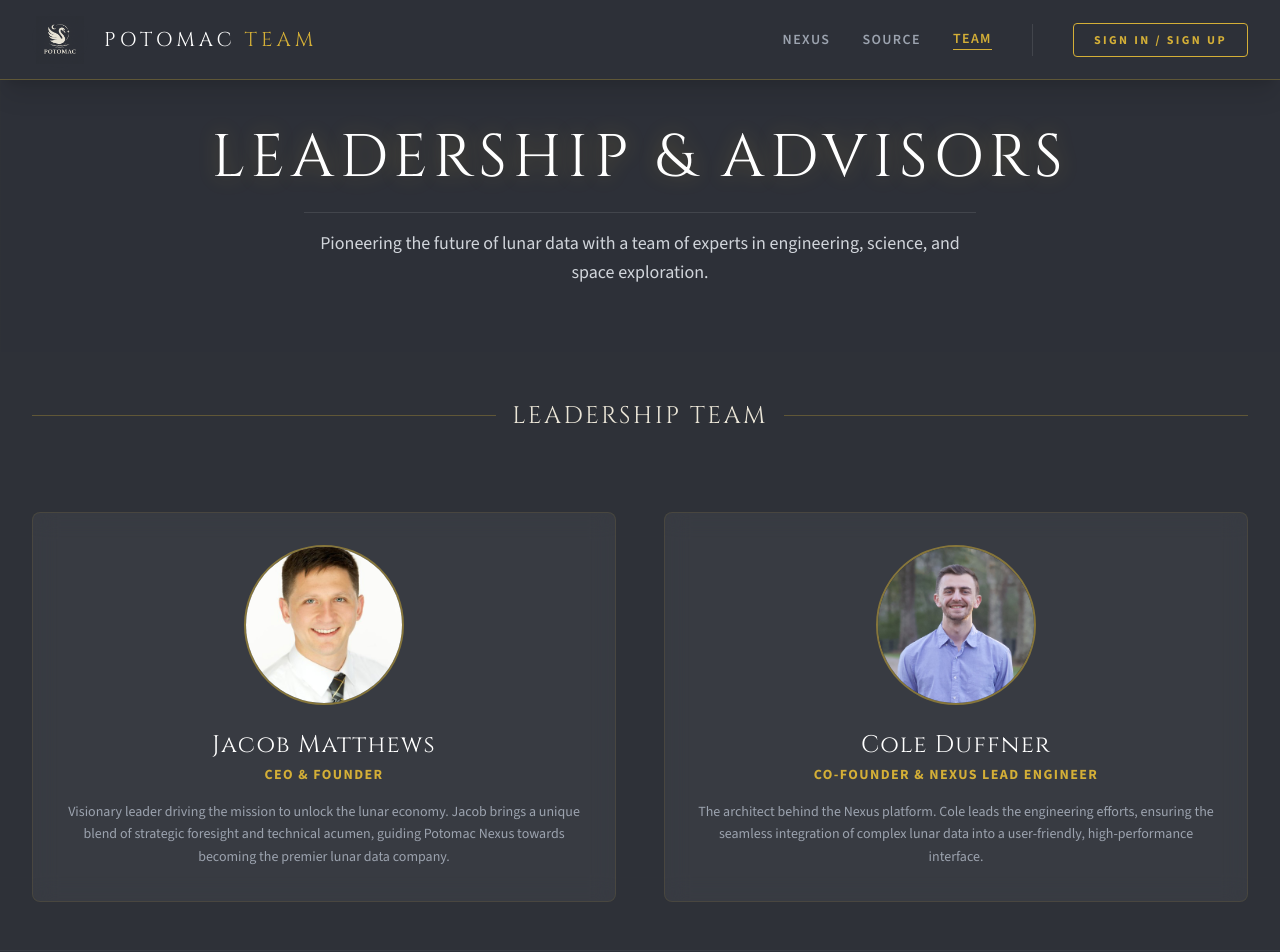
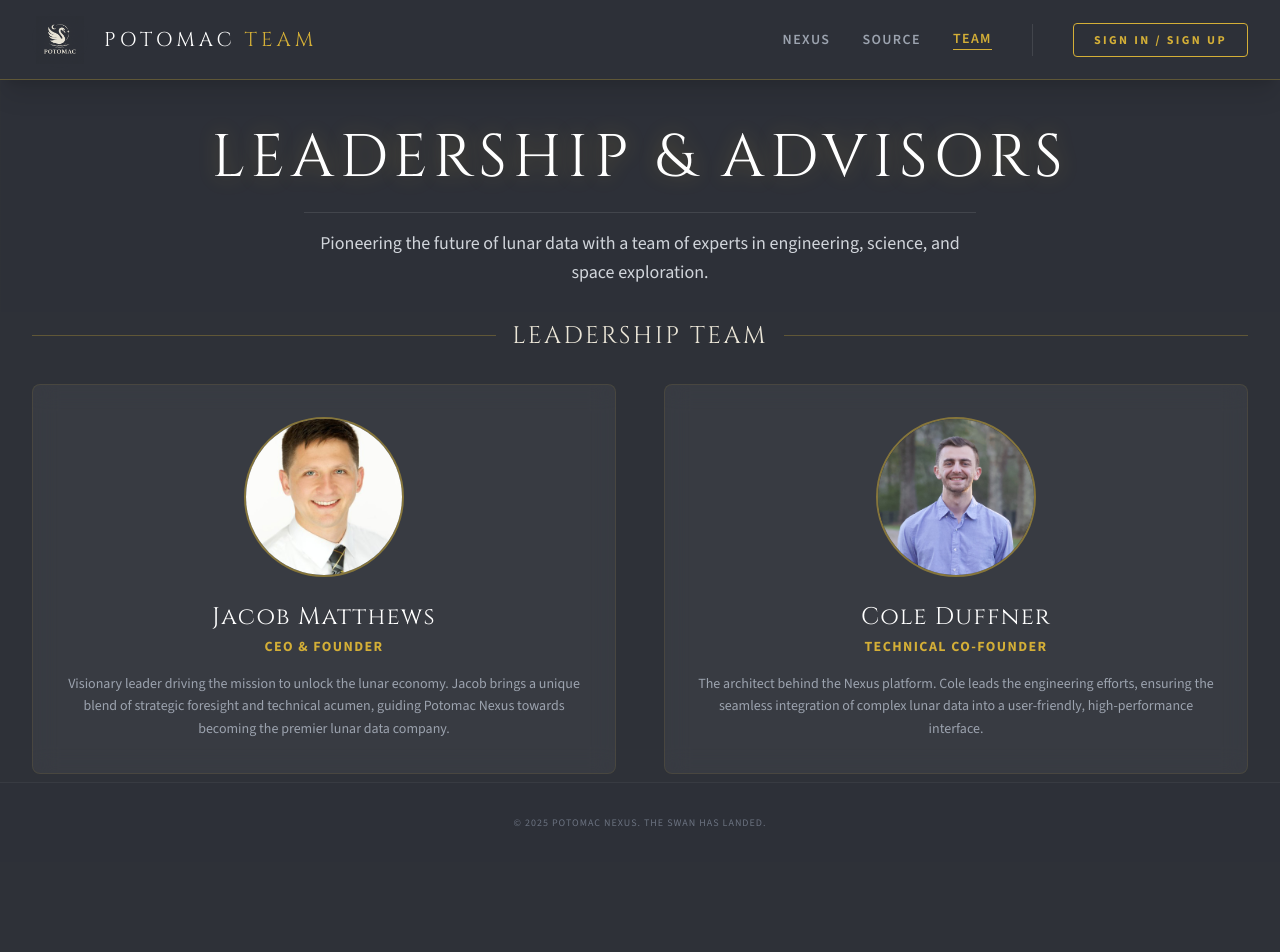
Before and after one commit to Potomac-Tech/landing-page, a React (Vite) app: page /team in a window 1280 px wide. Shown: the top 952 px of the page. After the commit the page ends 862 px from the top, so only its background shows below. Built offline with nearby package versions, Linux system fonts and the light colour scheme.

Commit message:
fix: minor appearance changes for new landing page

```diff
--- a/index.html
+++ b/index.html
@@ -3,7 +3,8 @@
   <head>
     <meta charset="UTF-8" />
     <meta name="viewport" content="width=device-width, initial-scale=1.0" />
-    <title>Potomac | Portal</title>
+    <link rel="icon" type="image/svg+xml" href="/favicon.ico" />
+    <title>Potomac Database Systems</title>
     </head>
   <body>
     <div id="root"></div>
--- a/src/components/Footer.tsx
+++ b/src/components/Footer.tsx
@@ -4,7 +4,7 @@
     return (
         <footer className="w-full py-8 text-center border-t border-white/5 bg-potomac-primary mt-auto">
             <p className="text-[10px] text-gray-500 uppercase tracking-widest">
-                © 2025 Potomac Nexus. All Systems Nominal.
+                © 2025 Potomac Nexus. The Swan has Landed.
             </p>
         </footer>
     );
--- a/src/components/Navbar.tsx
+++ b/src/components/Navbar.tsx
@@ -35,7 +35,7 @@
                                 ? "NEXUS"
                                 : location.pathname === "/team"
                                 ? "TEAM"
-                                : "COMMAND"}
+                                : ""}
                         </span>
                     </h1>
                 </div>
--- a/src/pages/Home.tsx
+++ b/src/pages/Home.tsx
@@ -7,7 +7,7 @@
     return (
         <>
             {/* HERO SECTION */}
-            <div className="pt-32 pb-20 px-8 relative">
+            <div className="pt-32 pb-6 px-8 relative">
                 <div className="absolute inset-0 bg-grid-pattern opacity-20 pointer-events-none"></div>
                 <div className="max-w-6xl mx-auto text-center space-y-6">
                     <h2 className="text-5xl md:text-6xl font-serif text-white tracking-widest text-glow leading-tight">
@@ -17,7 +17,7 @@
                         </span>
                     </h2>
                     <p className="text-xl text-gray-300 font-light max-w-3xl mx-auto uppercase tracking-widest border-t border-b border-white/10 py-2 inline-block">
-                        The Lunar Data Company.
+                        The Lunar Data Company
                     </p>
                 </div>
             </div>
@@ -63,7 +63,7 @@
                                 resource utilization and persistent human
                                 habitation, but no one is focused on making the
                                 data affordable. Until now - Potomac is a
-                                dedicated Lunar Data company.
+                                dedicated <strong>lunar data company</strong>.
                             </p>
                         </div>
                     </div>
--- a/src/pages/Nexus.tsx
+++ b/src/pages/Nexus.tsx
@@ -6,7 +6,7 @@
 
     return (
         <>
-            <div className="pt-32 pb-10 px-8 relative bg-potomac-primary">
+            <div className="pt-32 pb-6 px-8 relative bg-potomac-primary">
                 <div className="absolute inset-0 bg-grid-pattern opacity-20 pointer-events-none"></div>
                 <div className="relative z-10 text-center space-y-6 max-w-5xl mx-auto">
                     <h2 className="text-6xl md:text-8xl font-serif text-white tracking-widest text-glow leading-tight">
@@ -23,8 +23,8 @@
                 </div>
             </div>
 
-            <main className="flex-1 px-8 py-12 relative z-10 bg-potomac-secondary">
-                <div className="max-w-7xl mx-auto space-y-20">
+            <main className="flex-1 px-8 py-2 relative z-10 bg-potomac-secondary">
+                <div className="max-w-7xl mx-auto space-y-2">
                     <div className="flex items-center gap-4 mb-8">
                         <div className="h-px bg-potomac-gold/30 flex-1"></div>
                         <h3 className="text-2xl font-serif text-potomac-cream tracking-widest">
--- a/src/pages/Source.tsx
+++ b/src/pages/Source.tsx
@@ -7,7 +7,7 @@
     return (
         <>
             {/* HERO */}
-            <div className="pt-32 pb-10 px-8 relative bg-potomac-primary">
+            <div className="pt-32 pb-6 px-8 relative bg-potomac-primary">
                 <div className="absolute inset-0 bg-grid-pattern opacity-20 pointer-events-none"></div>
                 <div className="relative z-10 text-center space-y-6 max-w-5xl mx-auto">
                     <h2 className="text-6xl md:text-8xl font-serif text-white tracking-widest text-glow leading-tight">
@@ -25,8 +25,8 @@
             </div>
 
             {/* MAIN */}
-            <main className="flex-1 px-8 py-12 relative z-10 bg-potomac-secondary">
-                <div className="max-w-7xl mx-auto space-y-20">
+            <main className="flex-1 px-8 py-2 relative z-10 bg-potomac-secondary">
+                <div className="max-w-7xl mx-auto space-y-2">
                     <div className="flex items-center gap-4 mb-8">
                         <div className="h-px bg-potomac-gold/30 flex-1"></div>
                         <h3 className="text-2xl font-serif text-potomac-cream tracking-widest">
--- a/src/pages/Team.tsx
+++ b/src/pages/Team.tsx
@@ -4,7 +4,7 @@
     return (
         <>
             {/* HERO SECTION */}
-            <div className="pt-32 pb-16 px-8 relative bg-potomac-primary">
+            <div className="pt-32 pb-6 px-8 relative bg-potomac-primary">
                 <div className="absolute inset-0 bg-grid-pattern opacity-20 pointer-events-none"></div>
                 <div className="relative z-10 text-center space-y-6 max-w-5xl mx-auto">
                     <h2 className="text-5xl md:text-6xl font-serif text-white tracking-widest text-glow leading-tight">
@@ -18,8 +18,8 @@
             </div>
 
             {/* MAIN CONTENT */}
-            <main className="flex-1 px-8 py-12 relative z-10 bg-potomac-secondary">
-                <div className="max-w-7xl mx-auto space-y-20">
+            <main className="flex-1 px-8 py-2 relative z-10 bg-potomac-secondary">
+                <div className="max-w-7xl mx-auto space-y-2">
                     {/* Leadership Header */}
                     <div className="flex items-center gap-4 mb-8">
                         <div className="h-px bg-potomac-gold/30 flex-1"></div>
@@ -68,7 +68,7 @@
                                 Cole Duffner
                             </h4>
                             <p className="text-potomac-gold text-sm font-bold uppercase tracking-widest mb-4">
-                                Co-Founder & Nexus Lead Engineer
+                                Technical Co-Founder
                             </p>
                             <p className="text-gray-400 text-sm leading-relaxed">
                                 The architect behind the Nexus platform. Cole
```
Also changed, not shown: public/Nexus Screenshot.png, 1 other file (tests, documents, lock files or other folders).
